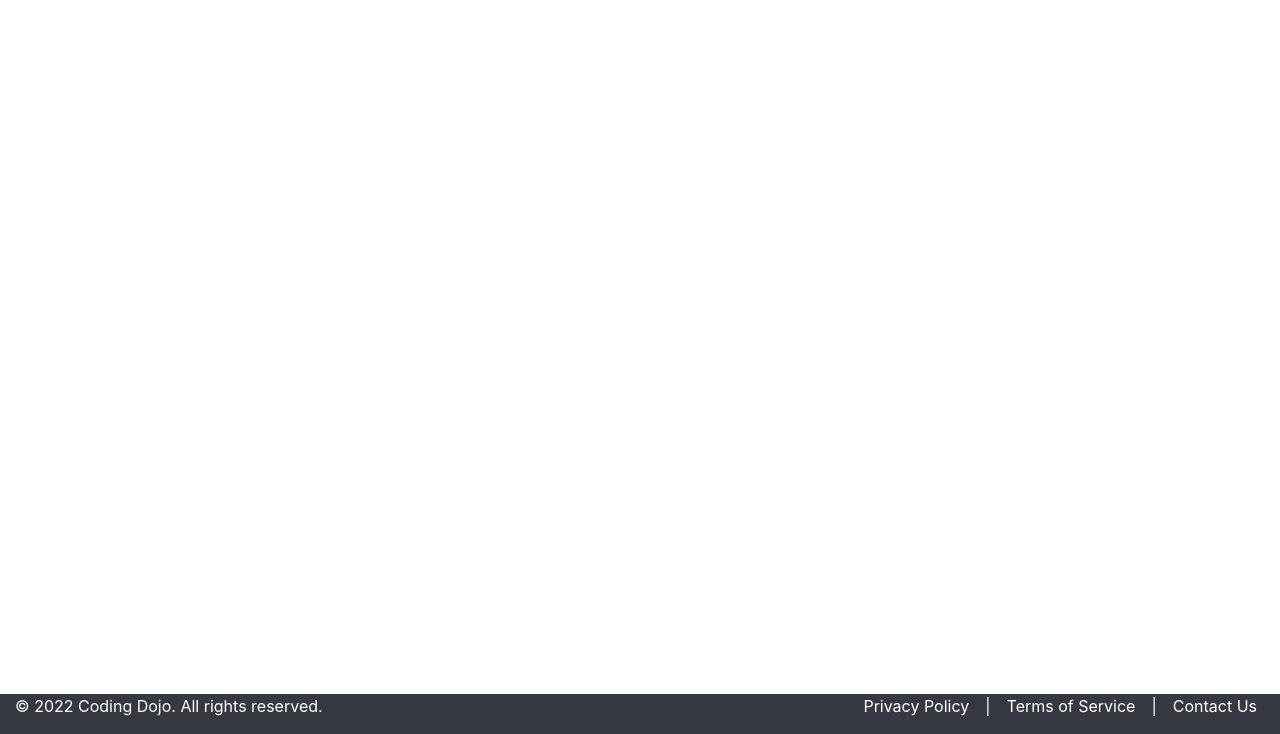
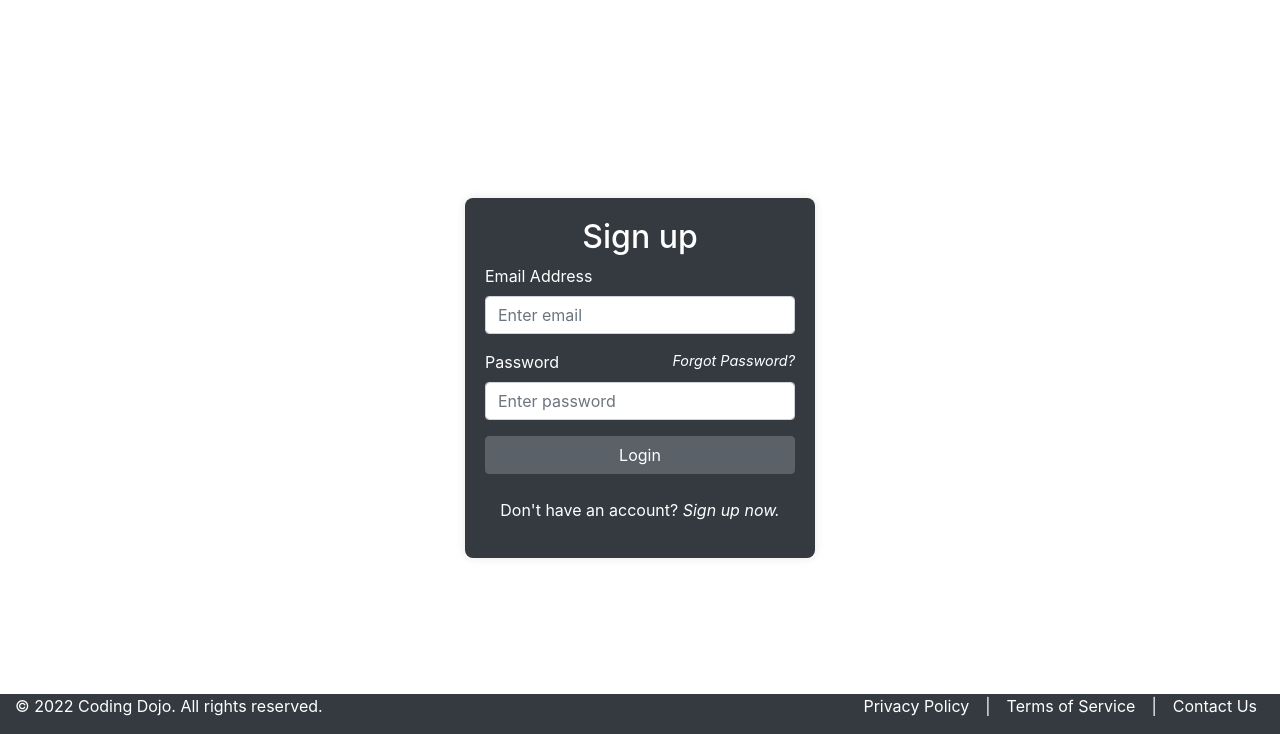
Before and after one commit to 23Ansell/DojoTask2, a Flask app: page /register in a window 1280 px wide. Shown: the part 66-800 px from the top of the page. Run offline with Flask 3, Linux system fonts and the light colour scheme; some libraries are stand-ins or nearby versions.

Commit message:
started register page

```diff
--- a/templates/login.html
+++ b/templates/login.html
@@ -22,7 +22,7 @@ Login
                     </div>
                     <button type="submit" class="btn btn-primary btn-block">Login</button>
                     <br>
-                    <p style="text-align: center;">Don't have an account? <i><a href="#">Sign up now</a>.</i></p>
+                    <p style="text-align: center;">Don't have an account? <i><a href="/register">Sign up now</a>.</i></p>
                 </form>
             </div>
         </div>
--- a/templates/register.html
+++ b/templates/register.html
@@ -1,6 +1,31 @@
 {% extends "base.html" %}
 
-{% block title %} courses {% endblock %}
+{% block title %}
+Register
+{% endblock %}
 
 {% block content %}
+<div class="container mt-5">
+    <div class="row justify-content-center">
+        <div class="col-md-6 col-lg-4">
+            <div class="login-box bg-dark">
+                <h2 style="text-align: center;">Sign up</h2>
+                <form method="POST">
+                    <div class="form-group">
+                        <label for="email">Email Address</label>
+                        <input type="email" id="email" name="email" required class="form-control" placeholder="Enter email">
+                    </div>
+                    <div class="form-group">
+                        <label for="password">Password</label>
+                        <a href="#" class="float-right" style="font-size: 0.9em; font-style: italic;">Forgot Password?</a>
+                        <input type="password" id="password" name="password" required class="form-control" placeholder="Enter password">
+                    </div>
+                    <button type="submit" class="btn btn-primary btn-block">Login</button>
+                    <br>
+                    <p style="text-align: center;">Don't have an account? <i><a href="/register">Sign up now</a>.</i></p>
+                </form>
+            </div>
+        </div>
+    </div>
+</div>
 {% endblock %}
```
